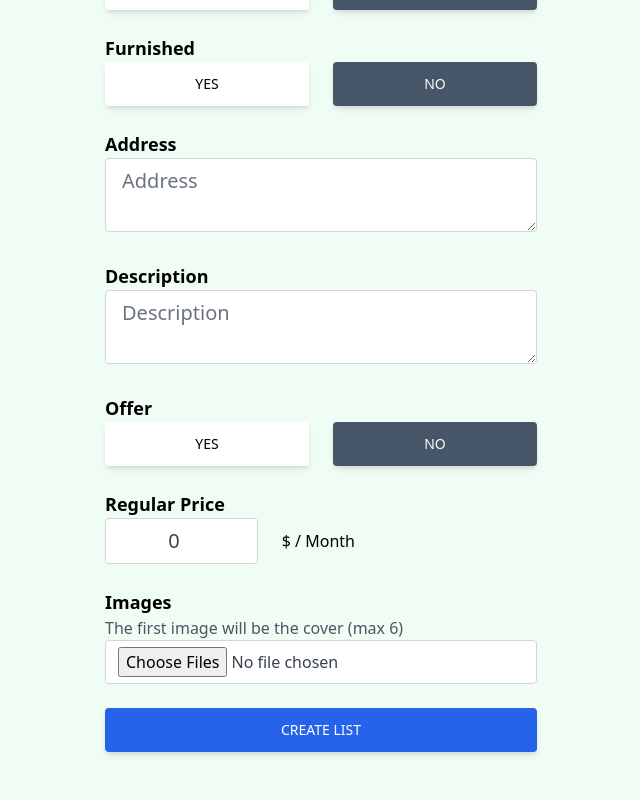
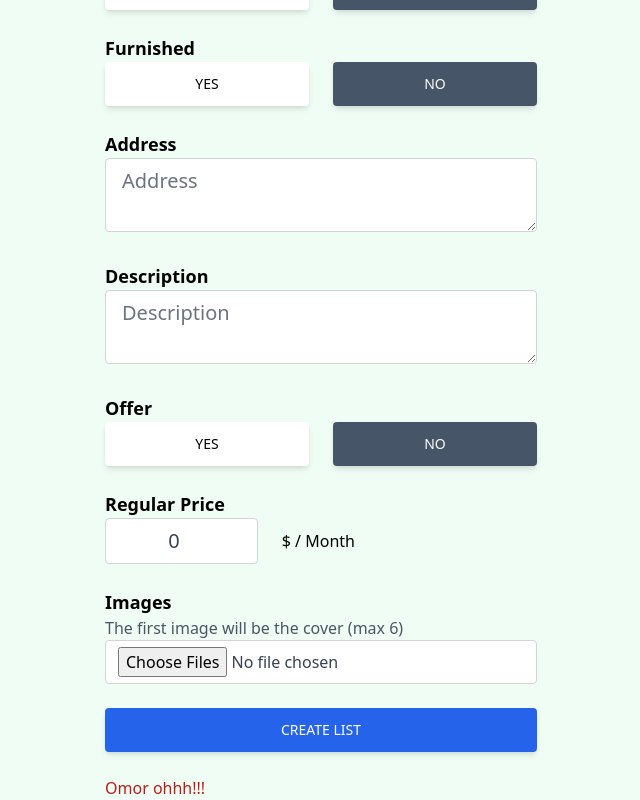
Before and after one commit to Victor-Okpukpan/realtor-clone-react, a React (Create React App) app: page /create-listing in a window 1280 px wide. Shown: the part 486-1286 px from the top of the page, without its empty margins (319-959 px from the left). Before the commit the page ends 1262 px from the top, so only its background shows below. Built offline with nearby package versions, Linux system fonts and the light colour scheme; no server answers.

Commit message:
created the UI for the listing page

```diff
--- a/src/pages/CreateListing.jsx
+++ b/src/pages/CreateListing.jsx
@@ -109,6 +109,7 @@ export default function CreateListing() {
             </div>
             {/* Submit button */}
             <button type="submit" className="w-full px-7 py-3 bg-blue-600 text-white font-medium text-sm uppercase rounded shadow-md hover:bg-blue-700 hover:shadow-lg focus:shadow-lg focus:bg-blue-700 active:bg-blue-800 active:shadow-lg transition duration-150 ease-in-out mb-6">Create List</button>
+            <button className='text-red-700'>Omor ohhh!!!</button>
         </form>
     </main>
   )
```
